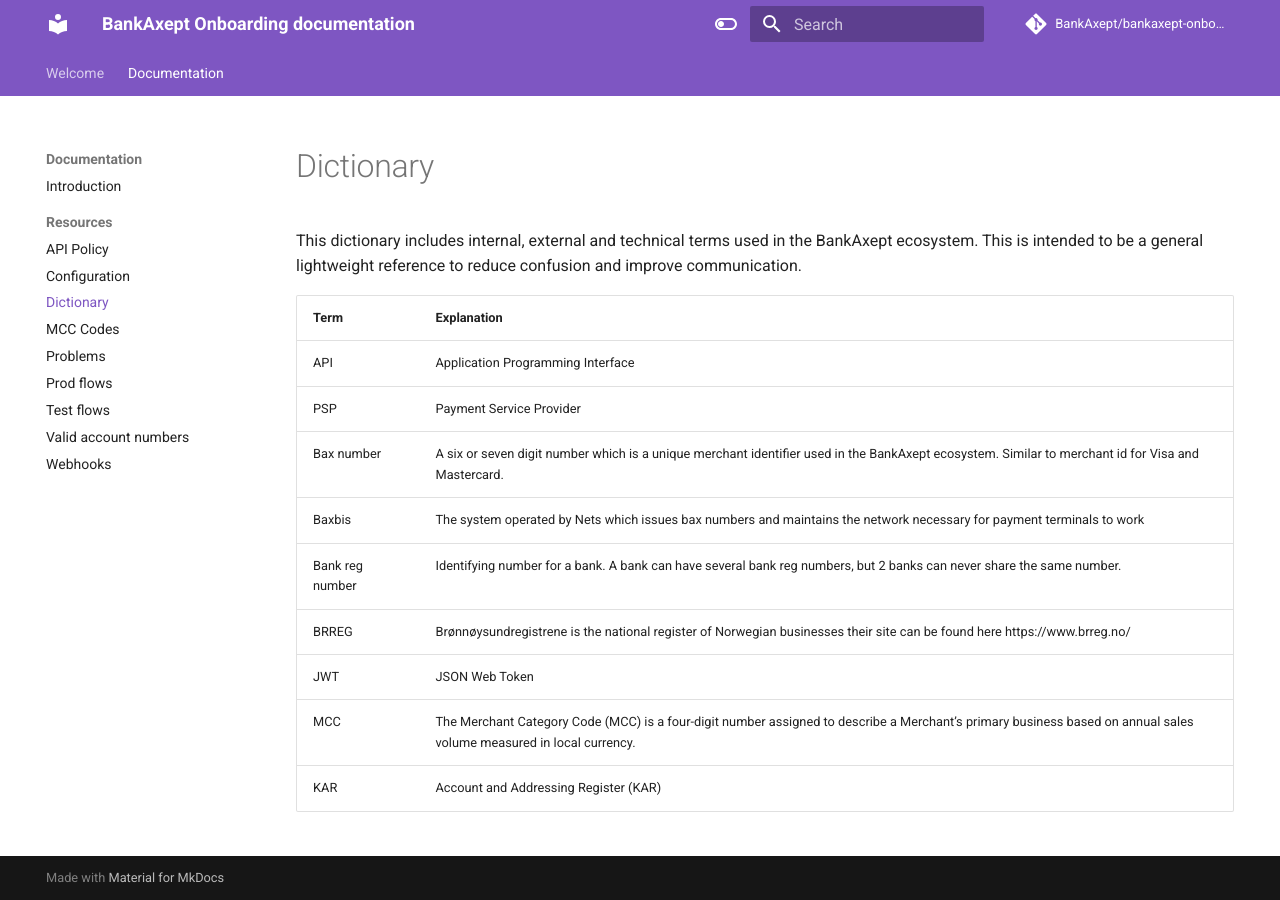
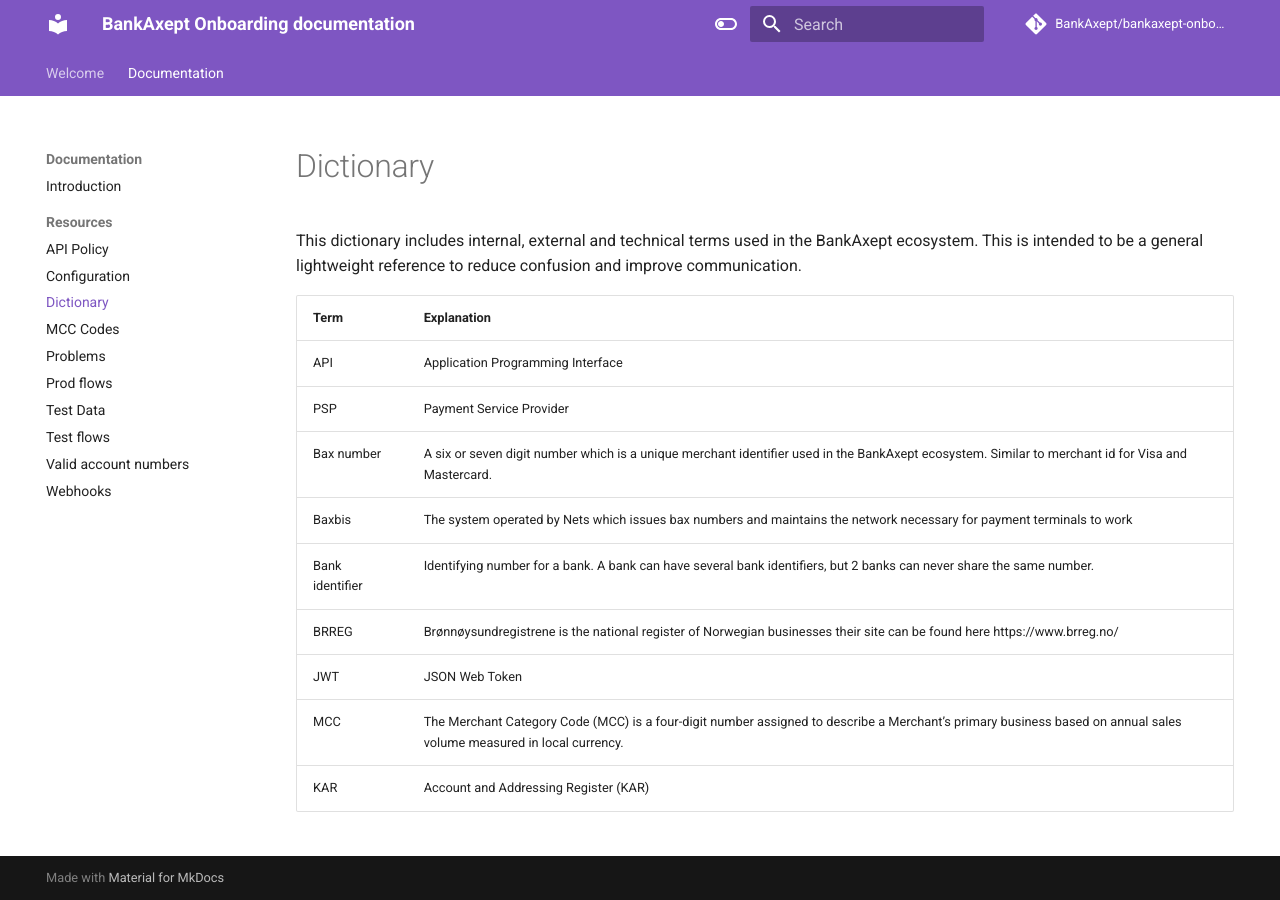
Before and after one commit to BankAxept/bankaxept-onboarding-external-documentation, an MkDocs documentation site: the page built from docs/dictionary.md, in a window 1280 px wide. Built offline with MkDocs 1.6.1 and Material for MkDocs 9.7.7, drawn with Linux system fonts in a browser that asks for light colours; comment, search, counter and statistics services are not loaded.

Commit message:
test data bank selection (#59)

```diff
--- a/docs/dictionary.md
+++ b/docs/dictionary.md
@@ -9,7 +9,7 @@ This is intended to be a general lightweight reference to reduce confusion and i
 | PSP             | Payment Service Provider                                                                                                                                            |
 | Bax number      | A six or seven digit number which is a unique merchant identifier used in the BankAxept ecosystem. Similar to merchant id for Visa and Mastercard.                  |
 | Baxbis          | The system operated by Nets which issues bax numbers and maintains the network necessary for payment terminals to work                                              |
-| Bank reg number | Identifying number for a bank. A bank can have several bank reg numbers, but 2 banks can never share the same number.                                               |
+| Bank identifier | Identifying number for a bank. A bank can have several bank identifiers, but 2 banks can never share the same number.                                               |
 | BRREG           | Brønnøysundregistrene is the national register of Norwegian businesses their site can be found here https://www.brreg.no/                                           |
 | JWT             | JSON Web Token                                                                                                                                                      |
 | MCC             | The Merchant Category Code (MCC) is a four-digit number assigned to describe a Merchant’s primary business based on annual sales volume measured in local currency. |
--- a/mkdocs.yml
+++ b/mkdocs.yml
@@ -20,6 +20,7 @@ nav:
           - MCC Codes: mcc_codes.md
           - Problems: problems.md
           - Prod flows: prod_flows.md
+          - Test Data: test_data.md
           - Test flows: test_flows.md
           - Valid account numbers: valid_account_numbers.md
           - Webhooks: webhooks.md
```
Also changed, not shown: docs/test_data.md (added, +46 -0 lines).
